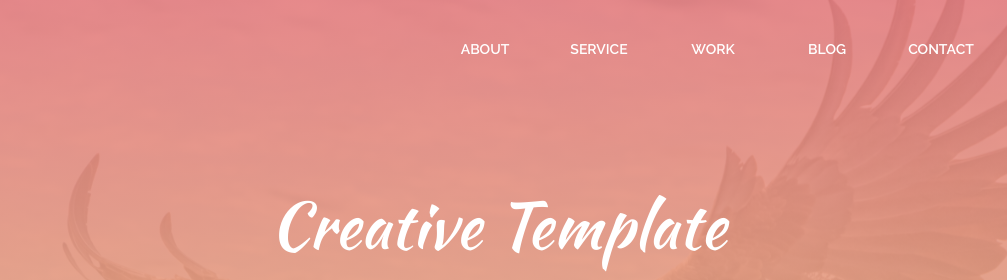
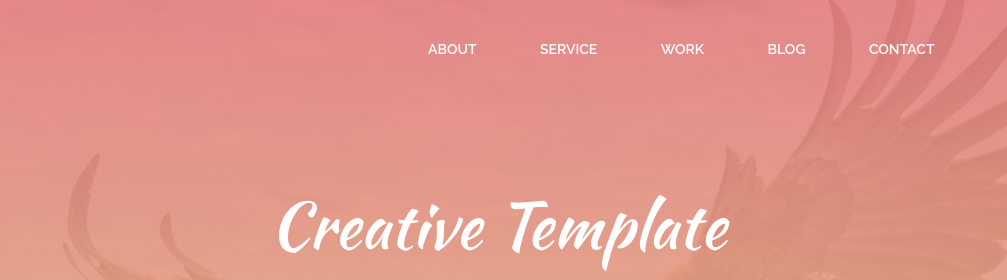
Before and after one commit to AndrewHelix/Adaptive-Landing-TeachMeSkills, a plain HTML site: page index.html in a window 1280 px wide. Shown: the top 280 px of the page, 142-1149 px from the left. Drawn offline with Linux system fonts and the light colour scheme.

Commit message:
fix after in nav-item

```diff
--- a/style.css
+++ b/style.css
@@ -93,10 +93,10 @@ button:focus {
 
 .nav-item {
   max-width: 114px;
-  width: 100%;
   position: relative;
   cursor: pointer;
   transition: 0.3s linear;
+  text-align: center;
 }
 
 .nav-icons {
@@ -124,7 +124,7 @@ button:focus {
   top:100%;
   left:50%;
   transform:translate(-50%,-50%);
-  width: 85px;
+  width: 130%;
   height: 1px;
   background-color: #F4BF87;
   opacity: 0;
```
